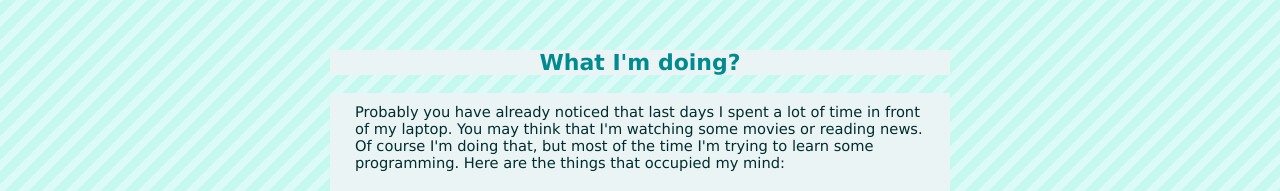
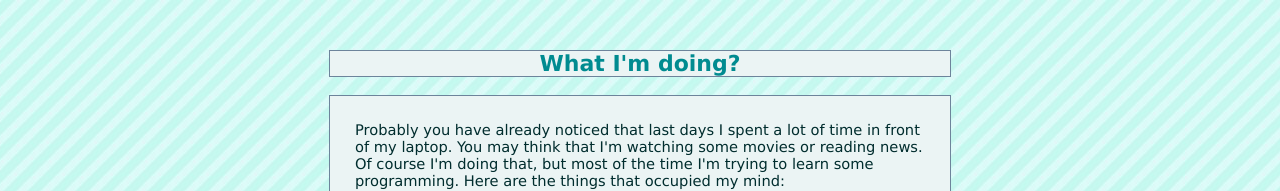
Before and after one commit to bohdanmirchuk/WHATWHAT, a plain HTML site: page index.html in a window 1280 px wide. Shown: the top 191 px of the page. Drawn offline with Linux system fonts and the light colour scheme.

Commit message:
border added

```diff
--- a/index.html
+++ b/index.html
@@ -13,7 +13,8 @@ background-color:#D0E9F2;
   color:#002D2E;
   margin-top:50px}
 .block {background:#EBF4F4;
-  width:620px}
+  width:620px;
+  border: 1px solid #6D849B}
 .inner {margin: 15px;
   padding-top:10px;
   padding-left:10px}
@@ -21,7 +22,8 @@ background-color:#D0E9F2;
 h2 {  text-align:center;
       color:#008B90;
   background:#EBF4F4;
-  width:620px}
+  width:620px;
+  border: 1px solid #6D849B}
 img {width:580px}
 a {color:orange}
     </style>
```
